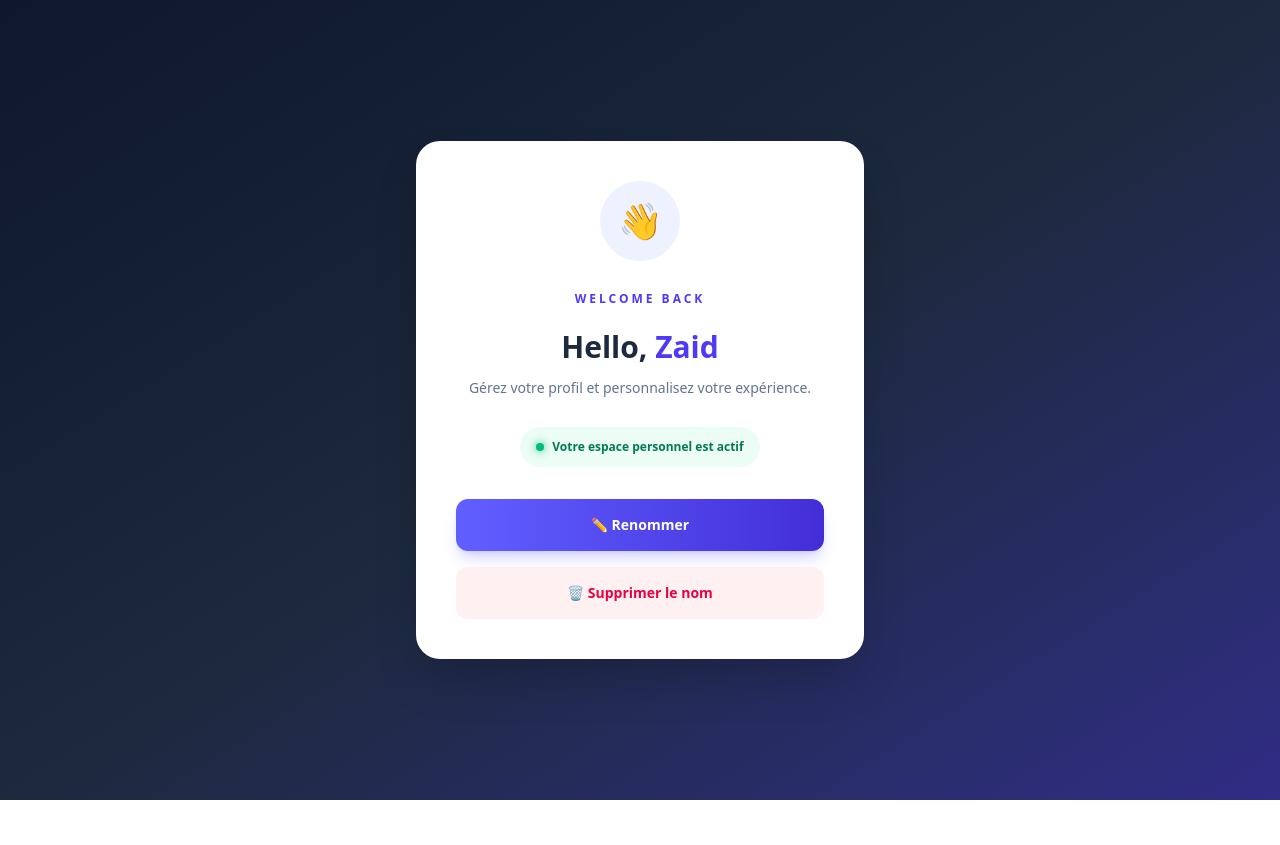
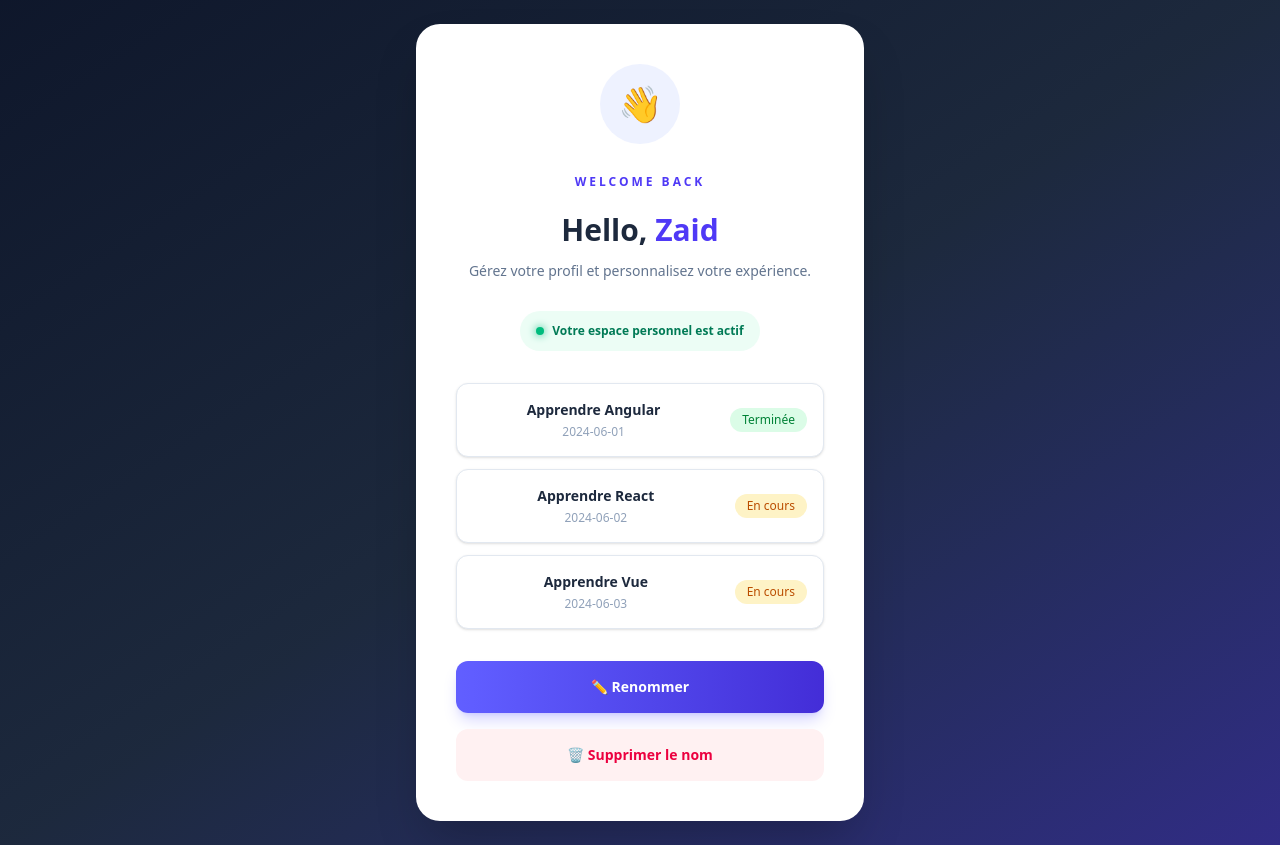
Before and after one commit to Zaaid-Derouiche/angular-project, an Angular app: page / in a window 1280 px wide. Before the commit the page ends 800 px from the top, so only its background shows below. Built offline with nearby package versions, Linux system fonts and the light colour scheme.

Commit message:
List of tasks done ON TS&HTML

```diff
--- a/src/app/components/home/home.html
+++ b/src/app/components/home/home.html
@@ -35,6 +35,47 @@
 
       Votre espace personnel est actif
     </div>
+    <div class="mb-8 text-sm text-slate-500">
+      @if (tasks.length === 0) {
+        <div
+          class="flex flex-col items-center justify-center rounded-xl border-2 border-dashed border-slate-300 bg-slate-50 px-6 py-10 text-center"
+        >
+          <p class="text-base font-medium text-slate-600">Vous n'avez aucune tâche à afficher.</p>
+        </div>
+      } @else {
+        <ul class="space-y-3">
+          @for (task of tasks; track task.id) {
+            <li
+              class="flex items-center justify-between gap-4 rounded-xl border border-slate-200 bg-white p-4 shadow-sm transition hover:border-blue-300 hover:shadow-md"
+            >
+              <div class="min-w-0 flex-1">
+                <h3 class="truncate text-sm font-semibold text-slate-800">
+                  {{ task.title }}
+                </h3>
+
+                <p class="mt-1 text-xs text-slate-400">
+                  {{ task.date }}
+                </p>
+              </div>
+
+              @if (task.completed) {
+                <span
+                  class="shrink-0 rounded-full bg-green-100 px-3 py-1 text-xs font-medium text-green-700"
+                >
+                  Terminée
+                </span>
+              } @else {
+                <span
+                  class="shrink-0 rounded-full bg-amber-100 px-3 py-1 text-xs font-medium text-amber-700"
+                >
+                  En cours
+                </span>
+              }
+            </li>
+          }
+        </ul>
+      }
+    </div>
 
     <!-- Actions -->
     <div class="flex flex-col gap-4">
--- a/src/app/components/home/home.ts
+++ b/src/app/components/home/home.ts
@@ -8,6 +8,11 @@ import { Component } from '@angular/core';
 })
 export class Home {
   name: string = 'Zaid';
+  tasks: any[] = [
+    { id: 0, title: 'Apprendre Angular', date: '2024-06-01', completed: true },
+    { id: 1, title: 'Apprendre React', date: '2024-06-02', completed: false },
+    { id: 2, title: 'Apprendre Vue', date: '2024-06-03', completed: false },
+  ];
 
   disabled: boolean = false;
 
```
